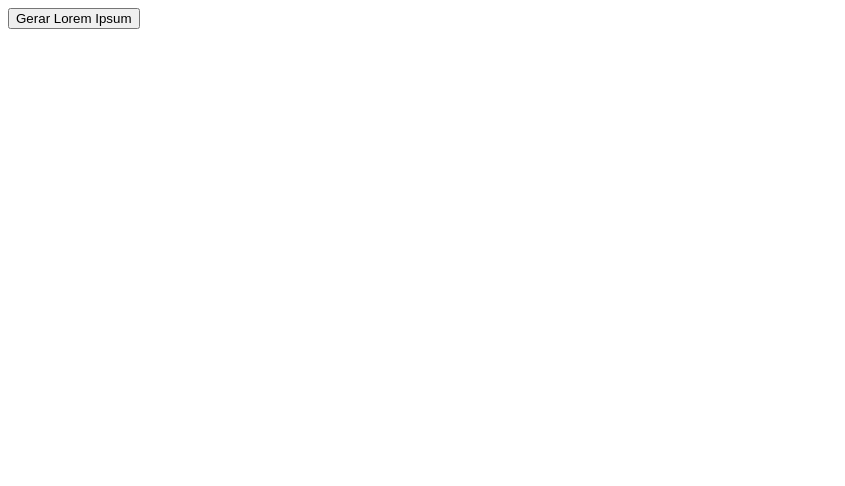
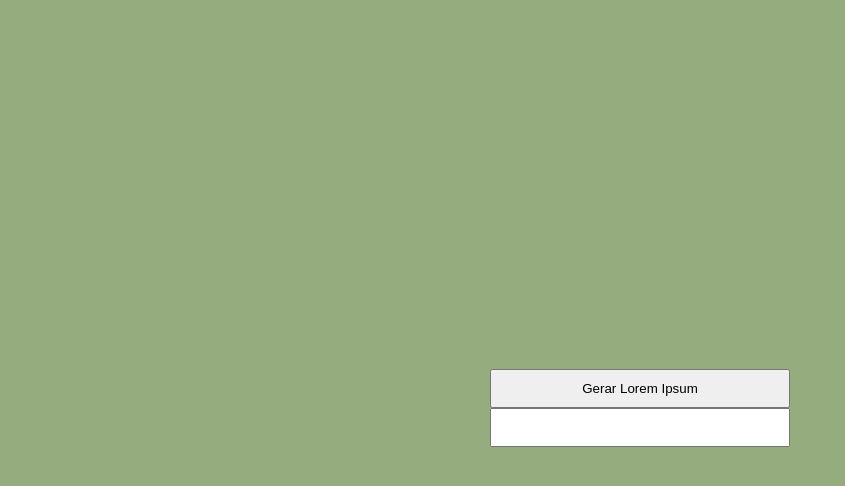
Before and after one commit to sailorpablo/Gerador-Lorem-Ipsum, a website with bundled scripts: page index.html in a window 1280 px wide. Shown: the whole page, without its empty margins (0-845 px from the left). Built offline with nearby package versions, Linux system fonts and the light colour scheme.

Commit message:
ajustes js

```diff
--- /dev/null
+++ b/commands.js
@@ -0,0 +1,3 @@
+import { loremIpsum } from "lorem-ipsum";
+
+loremIpsum()
--- a/index.css
+++ b/index.css
@@ -1,9 +1,20 @@
+body {
+    background: rgb(149, 173, 126);
+    display: flex;
+    justify-content: center;
+    align-items: center;
+    height: 100vh;
+}
+
+
 form {
     width:300px ;
 }
 
-button {
-  cursor: pointer;
+button,input, output {
+
+  padding: 10px;
+  width: -webkit-fill-available;
 
 }
 
--- a/index.html
+++ b/index.html
@@ -5,6 +5,7 @@
     <meta charset="UTF-8">
     <meta name="viewport" content="width=device-width, initial-scale=1.0">
     <meta http-equiv="X-UA-Compatible" content="ie=edge">
+    <link rel="stylesheet" href="index.css"/>
     <title>loremIpsum generator</title>
 
   </head>
@@ -13,7 +14,11 @@
 
     <form>
         <div>
-            <button type="button" class="outline">Gerar Lorem Ipsum</button>
+            <button type="button" class="outline" onclick="gerarLoremIpsum()">Gerar Lorem Ipsum</button><br>
+        </div>
+
+        <div>
+            <input type="text" id="result" onchange="teste()"/>
         </div>
 
 
@@ -27,23 +32,6 @@
 
   </body>
 
-  <style>
-    form {
-    width:300px ;
-}
-
-button {
-  cursor: pointer;
-
-}
-
-outline {
-    background: green;
-    color:green;
-    border: 1px solid white;
-}
-  </style>
-
   <script src="index.js"></script>
 
 
--- a/index.js
+++ b/index.js
@@ -0,0 +1,15 @@
+import { LoremIpsum } from "lorem-ipsum";
+
+function gerarLoremIpsum() {
+
+    console.log("teste Lorem Ipsum")
+
+    //document.getElementById("result")
+    //.value = lorem.generateWords(1);
+
+
+}
+
+function teste() {
+    console.log("teste")
+}
--- a/package.json
+++ b/package.json
@@ -7,5 +7,8 @@
   },
   "author": "",
   "license": "ISC",
-  "description": ""
+  "description": "",
+  "dependencies": {
+    "lorem-ipsum": "^2.0.8"
+  }
 }
```
Also changed, not shown: 2 other files.
